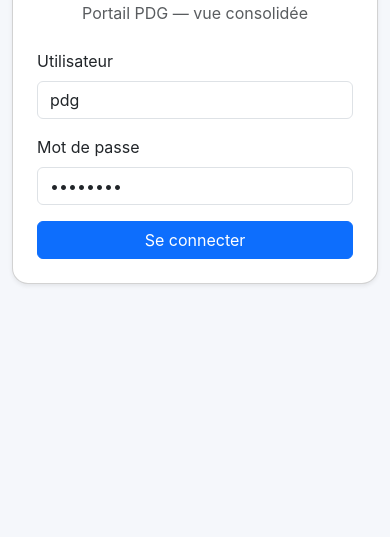
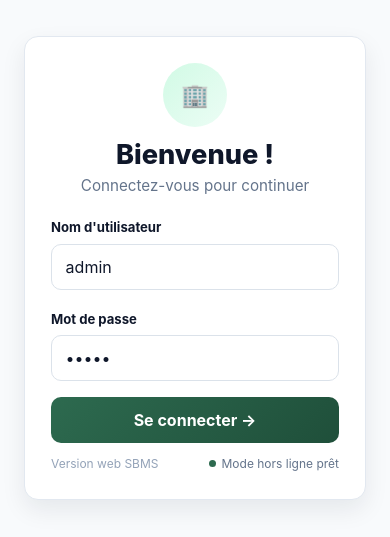
Before and after one commit to Mavuisra/smartbuilding, a Django app: page /login/ in a window 390 px wide. Shown: the part 307-844 px from the top of the page. Run offline with Django 5.2, Linux system fonts and the light colour scheme.

Commit message:
Match web login UI to desktop style and palette.
Rebuild the login page with a split-screen desktop-like layout, SBMS green accents, and default admin/admin credentials requested for quick access.

Co-authored-by: Cursor <cursoragent@cursor.com>

```diff
--- a/smartbuilding-web/executive/templates/executive/login.html
+++ b/smartbuilding-web/executive/templates/executive/login.html
@@ -1,23 +1,194 @@
 {% extends "executive/base.html" %}
 {% block title %}Connexion — Portail PDG{% endblock %}
+{% block extra_head %}
+<style>
+  .sb-login-shell {
+    min-height: 100vh;
+    display: grid;
+    grid-template-columns: 1fr 1fr;
+    background: #f8fafc;
+  }
+  .sb-login-hero {
+    position: relative;
+    background:
+      linear-gradient(160deg, rgba(10, 22, 40, .82), rgba(10, 22, 40, .35)),
+      url("https://images.unsplash.com/photo-1486406146926-c627a92ad1ab?auto=format&fit=crop&w=1400&q=80") center/cover no-repeat;
+    color: #fff;
+    padding: 42px 36px;
+    display: flex;
+    flex-direction: column;
+    justify-content: flex-end;
+  }
+  .sb-login-brand {
+    display: flex;
+    gap: 12px;
+    align-items: center;
+    margin-bottom: 28px;
+  }
+  .sb-login-badge {
+    width: 52px;
+    height: 52px;
+    border-radius: 12px;
+    border: 1px solid rgba(255,255,255,.35);
+    background: rgba(255,255,255,.18);
+    display: flex;
+    align-items: center;
+    justify-content: center;
+    font-weight: 800;
+    color: #6ee7b7;
+  }
+  .sb-login-brand-title {
+    font-size: 28px;
+    font-weight: 800;
+    line-height: 1.1;
+  }
+  .sb-login-brand-sub {
+    color: #dbeafe;
+    font-size: .9rem;
+  }
+  .sb-login-hero-title {
+    font-size: 2rem;
+    font-weight: 600;
+    margin: 0;
+    line-height: 1.2;
+  }
+  .sb-login-hero-title em {
+    color: #6ee7b7;
+    font-style: normal;
+    font-weight: 800;
+  }
+
+  .sb-login-form-wrap {
+    display: flex;
+    align-items: center;
+    justify-content: center;
+    padding: 24px;
+    background: #f8fafc;
+  }
+  .sb-login-card {
+    width: 100%;
+    max-width: 460px;
+    border-radius: 14px;
+    border: 1px solid #e2e8f0;
+    box-shadow: 0 10px 24px rgba(15, 23, 42, .08);
+    background: #fff;
+    padding: 26px;
+  }
+  .sb-login-icon {
+    width: 64px;
+    height: 64px;
+    border-radius: 50%;
+    margin: 0 auto 12px;
+    display: flex;
+    align-items: center;
+    justify-content: center;
+    background: linear-gradient(135deg, #d1fae5, #ecfdf5);
+    color: #2d6a4f;
+    font-size: 1.4rem;
+  }
+  .sb-login-title {
+    font-size: 1.7rem;
+    font-weight: 800;
+    text-align: center;
+    margin: 0;
+    color: #0f172a;
+  }
+  .sb-login-subtitle {
+    text-align: center;
+    color: #64748b;
+    margin: 4px 0 16px;
+    font-size: .95rem;
+  }
+  .sb-label {
+    font-size: .82rem;
+    font-weight: 700;
+    color: #0f172a;
+    margin-bottom: 6px;
+  }
+  .sb-input {
+    border-radius: 10px;
+    border: 1px solid #dbe2ea;
+    padding: .62rem .85rem;
+    background: #fff;
+    color: #0f172a;
+  }
+  .sb-input:focus {
+    border-color: #2d6a4f;
+    box-shadow: 0 0 0 .18rem rgba(45, 106, 79, .14);
+  }
+  .sb-login-btn {
+    border: 0;
+    border-radius: 10px;
+    background: linear-gradient(135deg, #2d6a4f, #1f4f3a);
+    color: #fff;
+    font-weight: 700;
+    padding: .68rem 1rem;
+  }
+  .sb-login-btn:hover { background: linear-gradient(135deg, #255640, #1a4130); }
+  .sb-login-footer {
+    margin-top: 12px;
+    display: flex;
+    justify-content: space-between;
+    align-items: center;
+    font-size: .75rem;
+    color: #94a3b8;
+  }
+  .sb-offline-pill {
+    display: inline-flex;
+    align-items: center;
+    gap: 6px;
+    color: #64748b;
+  }
+  .sb-offline-dot {
+    width: 7px;
+    height: 7px;
+    border-radius: 50%;
+    background: #2d6a4f;
+  }
+  @media (max-width: 992px) {
+    .sb-login-shell { grid-template-columns: 1fr; }
+    .sb-login-hero { min-height: 240px; }
+  }
+</style>
+{% endblock %}
 {% block body %}
-<div class="container d-flex align-items-center justify-content-center" style="min-height:100vh">
-  <div class="card shadow-sm p-4" style="max-width:420px;width:100%;border-radius:16px">
-    <h1 class="h4 text-center mb-1">Smart Building</h1>
-    <p class="text-center text-muted mb-4">Portail PDG — vue consolidée</p>
+<div class="sb-login-shell">
+  <section class="sb-login-hero">
+    <div class="sb-login-brand">
+      <div class="sb-login-badge">SB</div>
+      <div>
+        <div class="sb-login-brand-title">SBMS</div>
+        <div class="sb-login-brand-sub">Smart Building Management System</div>
+      </div>
+    </div>
+    <p class="sb-login-hero-title">Gérez votre bâtiment en toute <em>simplicité</em></p>
+  </section>
+
+  <section class="sb-login-form-wrap">
+    <div class="sb-login-card">
+      <div class="sb-login-icon">🏢</div>
+      <h1 class="sb-login-title">Bienvenue !</h1>
+      <p class="sb-login-subtitle">Connectez-vous pour continuer</p>
+
       <div id="error" class="alert alert-danger d-none"></div>
       <form id="login-form">
         <div class="mb-3">
-        <label class="form-label">Utilisateur</label>
-        <input type="text" class="form-control" id="username" value="pdg" required>
+          <label class="sb-label" for="username">Nom d'utilisateur</label>
+          <input type="text" class="form-control sb-input" id="username" value="admin" required>
         </div>
         <div class="mb-3">
-        <label class="form-label">Mot de passe</label>
-        <input type="password" class="form-control" id="password" value="Pdg@2026" required>
+          <label class="sb-label" for="password">Mot de passe</label>
+          <input type="password" class="form-control sb-input" id="password" value="admin" required>
         </div>
-      <button type="submit" class="btn btn-primary w-100">Se connecter</button>
+        <button type="submit" class="btn sb-login-btn w-100">Se connecter →</button>
       </form>
+
+      <div class="sb-login-footer">
+        <span>Version web SBMS</span>
+        <span class="sb-offline-pill"><span class="sb-offline-dot"></span>Mode hors ligne prêt</span>
       </div>
+    </div>
+  </section>
 </div>
 {% endblock %}
 {% block scripts %}
```
Lines whose indentation alone changed are shown as unchanged.
